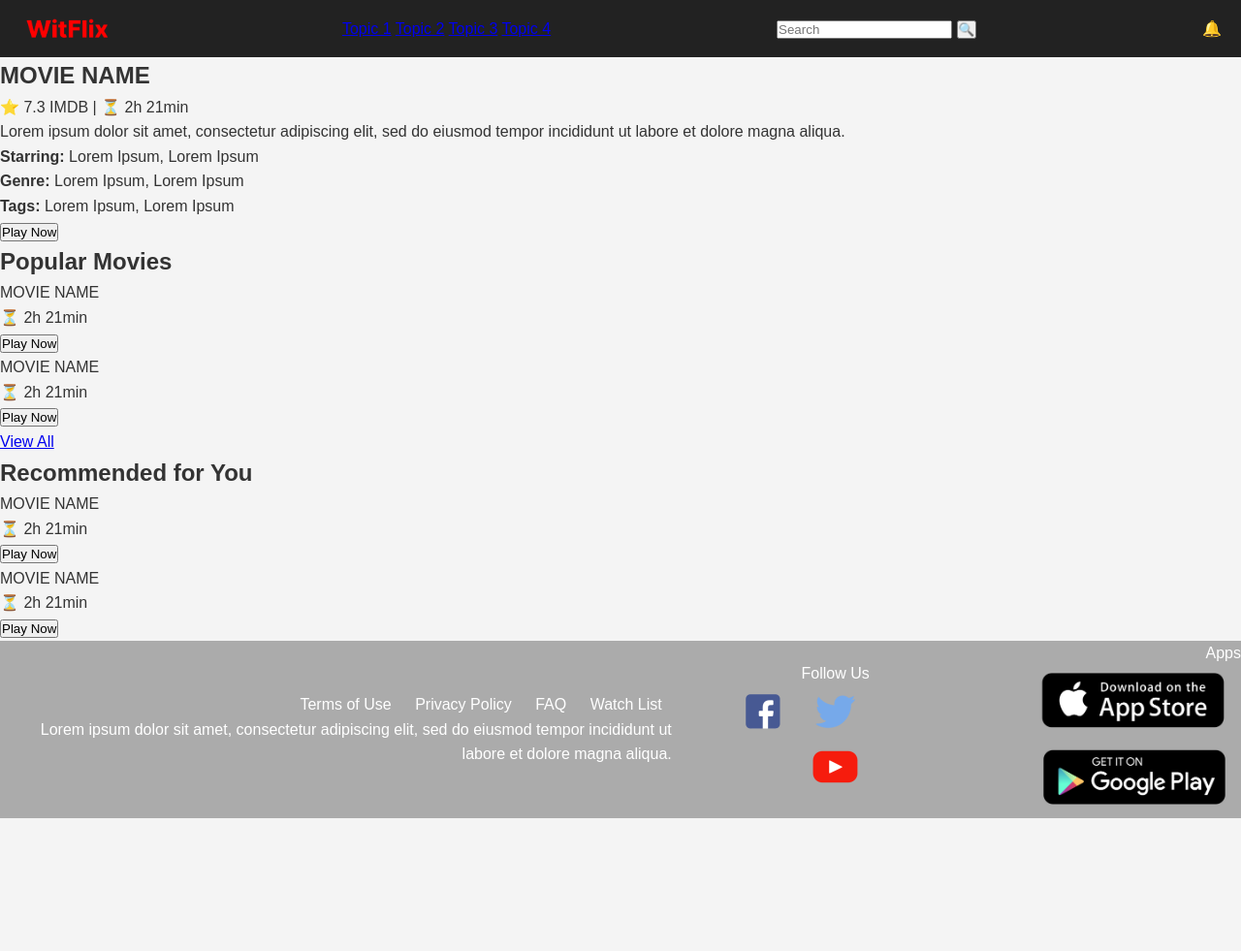
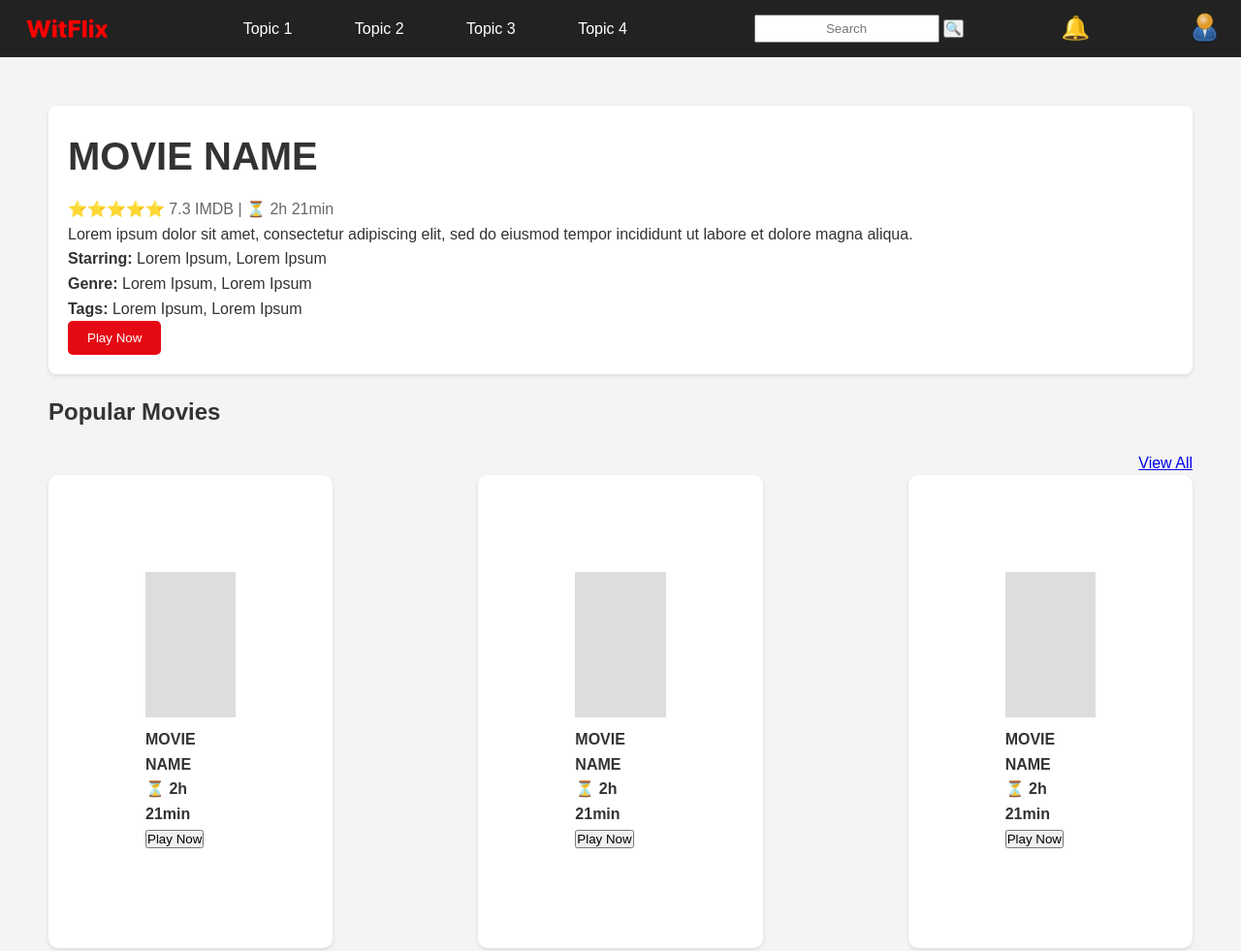
Before and after one commit to tngokce/WitFlix, a plain HTML site: page index.html in a window 1280 px wide. Shown: the top 981 px of the page at 97% size. Before the commit the page ends 844 px from the top, so only its background shows below. Drawn offline with Linux system fonts and the light colour scheme.

Commit message:
eklemeler ve düzenlemeler2

```diff
--- a/index.html
+++ b/index.html
@@ -19,13 +19,14 @@
             <input type="text" placeholder="Search">
             <button>🔍</button>
         </div>
-        <div class="profile">🔔</div>
+        <div class="ring">🔔</div>
+        <div class="profile"><img src="icons/User_icon_2.svg.png" alt="profile" width="35"></div>
     </header>
 
     <main>
         <section class="featured-movie">
             <h1>MOVIE NAME</h1>
-            <p class="rating">⭐ 7.3 IMDB | ⏳ 2h 21min</p>
+            <p class="rating">⭐⭐⭐⭐⭐ 7.3 IMDB | ⏳ 2h 21min</p>
             <p class="description">
                 Lorem ipsum dolor sit amet, consectetur adipiscing elit, sed do eiusmod tempor incididunt ut labore et dolore magna aliqua.
             </p>
@@ -38,6 +39,7 @@
         </section>
         <section class="movie-list">
             <h2>Popular Movies</h2>
+            <a href="#" class="view-all">View All</a>
             <div class="movies">
                 <div class="movie">
                     <div class="thumbnail"></div>
@@ -51,11 +53,18 @@
                     <p>⏳ 2h 21min</p>
                     <button>Play Now</button>
                 </div>
+                <div class="movie">
+                    <div class="thumbnail"></div>
+                    <p>MOVIE NAME</p>
+                    <p>⏳ 2h 21min</p>
+                    <button>Play Now</button>
+                </div>
             </div>
-            <a href="#" class="view-all">View All</a>
+
         </section>
         <section class="movie-list recommended">
             <h2>Recommended for You</h2>
+            <a href="#" class="view-all">View All</a>
             <div class="movies">
                 <div class="movie">
                     <div class="thumbnail"></div>
@@ -69,6 +78,13 @@
                     <p>⏳ 2h 21min</p>
                     <button>Play Now</button>
                 </div>
+                <div class="movie">
+                    <div class="thumbnail"></div>
+                    <p>MOVIE NAME</p>
+                    <p>⏳ 2h 21min</p>
+                    <button>Play Now</button>
+                </div>
+
             </div>
         </section>
     </main>
--- a/styless.css
+++ b/styless.css
@@ -17,7 +17,104 @@ header {
     background: #222;
     color: #fff;
     padding: 10px 20px;
+
+
 }
+header .logo {
+    font-size: 1.5rem;
+}
+
+header nav a {
+    color: #fff;
+    margin: 0 30px;
+    text-decoration: none;
+
+
+
+}
+
+header .search input {
+    padding: 5px;
+    text-align: center;
+
+}
+
+header .ring {
+    font-size: 1.5rem;
+    display: flex;
+
+}
+
+header .profile{
+    display: flex;
+
+}
+
+
+main {
+    padding: 50px;
+}
+
+.featured-movie {
+    background: #fff;
+
+    padding: 20px;
+    margin-bottom: 20px;
+    border-radius: 8px;
+    box-shadow: 0 2px 4px rgba(0, 0, 0, 0.1);
+}
+
+.featured-movie h1 {
+    font-size: 2.5rem;
+    margin-bottom: 10px;
+}
+
+.featured-movie .rating {
+    font-size: 1rem;
+    color: #666;
+}
+
+.featured-movie .play-btn {
+    background: #e50914;
+    color: #fff;
+    border: none;
+    padding: 10px 20px;
+    cursor: pointer;
+    border-radius: 5px;
+}
+
+.movie-list {
+    margin-bottom: 20px;
+    text-align: right;
+
+}
+
+.movie-list h2 {
+    margin-bottom: 20px;
+    text-align: left;
+
+}
+
+.movies {
+    display: flex;
+    gap: 150px;
+    font-weight: bold;
+}
+
+.movie {
+    background: #fff;
+    padding: 100px;
+    border-radius: 10px;
+    text-align: left;
+    box-shadow: 0 2px 4px rgba(0, 0, 0, 0.1);
+}
+
+.movie .thumbnail {
+    height: 150px;
+    background: #ddd;
+    margin-bottom: 10px;
+}
+
 footer {
     display: flex;
     flex-direction: row;
```
Also changed, not shown: icons/User_icon_2.svg.png (added).
